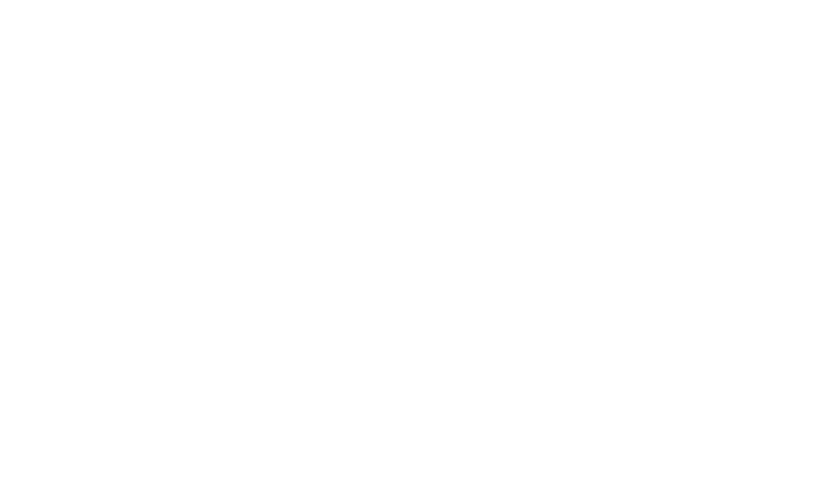
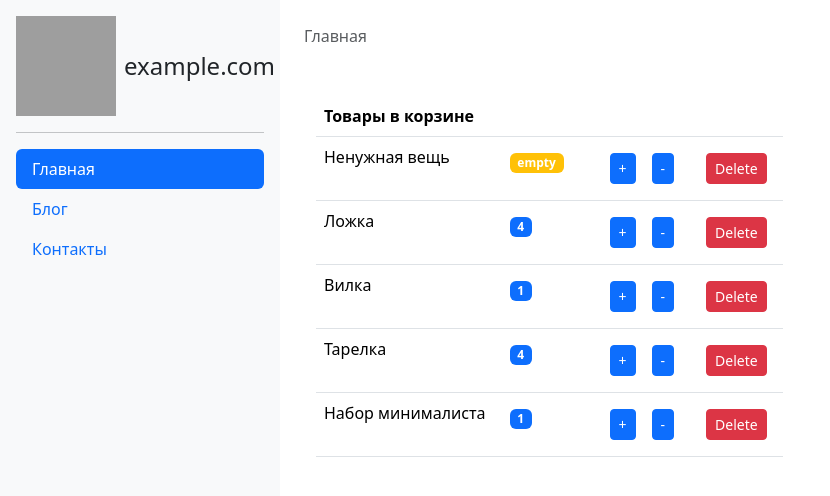
Before and after one commit to VakiTaki/result_jfd, a React (Create React App) app: page / in a window 1280 px wide. Shown: the top 496 px of the page, without its empty margins (0-830 px from the left). Built offline with nearby package versions, Linux system fonts and the light colour scheme; grey boxes are pictures that could not be loaded.

Commit message:
counter and menu update

```diff
--- a/src/App.js
+++ /dev/null
@@ -1,10 +0,0 @@
-import React from "react";
-
-function App() {
-  return (
-    <div className="App">
-    </div>
-  );
-}
-
-export default App;
--- /dev/null
+++ b/src/App.jsx
@@ -0,0 +1,14 @@
+import React from "react";
+import Page from "./components/Page";
+import CounterList from "./components/counterList";
+
+function App() {
+  return (
+    <>
+      <Page />
+      {/* <CounterList /> */}
+    </>
+  );
+}
+
+export default App;
--- /dev/null
+++ b/src/components/Navbar.jsx
@@ -0,0 +1,16 @@
+import React, { useState } from "react";
+import NavLink from "./navLink";
+
+const Navbar = (props) => {
+  return (
+    <div>
+      <ul className="nav nav-pills flex-column mb-auto">
+        {props.menuItems.map((item) => (
+          <NavLink key={item.id} {...item} onItemClick={props.onItemClick} />
+        ))}
+      </ul>
+    </div>
+  );
+};
+
+export default Navbar;
--- /dev/null
+++ b/src/components/Page.jsx
@@ -0,0 +1,58 @@
+import React, { useState } from "react";
+import Navbar from "./Navbar";
+import CounterList from "./counterList";
+import Breadcrumbs from "./breadcrumbs";
+
+function Page() {
+  const logoUrl = "https://picsum.photos/100";
+  const siteName = "example.com";
+  const [menuItems, setMenuItems] = useState([
+    { id: "main", text: "Главная", active: true },
+    { id: "blog", text: "Блог", active: false },
+    { id: "contacts", text: "Контакты", active: false },
+  ]);
+
+  const handleItemClick = (id) => {
+    const newMenuItems = menuItems.map((item) => ({
+      ...item,
+      active: item.id === id,
+    }));
+    setMenuItems(newMenuItems);
+  };
+  const handleSetMainActive = () => {
+    const newMenuItems = menuItems.map((item) => ({
+      ...item,
+      active: item.id === "main",
+    }));
+    setMenuItems(newMenuItems);
+  };
+
+  const currentActivePage = menuItems.find((item) => item.active);
+
+  return (
+    <main className="d-flex flex-nowrap" style={{ height: "100vh" }}>
+      <div
+        className="d-flex flex-column flex-shrink-0 p-3 bg-light"
+        style={{ width: "280px" }}
+      >
+        <div className="d-flex align-items-center mb-3 mb-md-0 me-md-auto link-dark text-decoration-none">
+          <img src={logoUrl} alt="" className="bi pe-none me-2" />
+          <span className="fs-4">{siteName}</span>
+        </div>
+        <hr />
+        <Navbar menuItems={menuItems} onItemClick={handleItemClick} />
+      </div>
+      <div className="p-4">
+        <div>
+          <Breadcrumbs
+            page={currentActivePage}
+            onGoMain={handleSetMainActive}
+          />
+        </div>
+        <CounterList />
+      </div>
+    </main>
+  );
+}
+
+export default Page;
--- /dev/null
+++ b/src/components/breadcrumbs.jsx
@@ -0,0 +1,23 @@
+import React from "react";
+
+const Breadcrumbs = (props) => {
+  // console.log(props);
+  const isMainPage = props.page.id === "main";
+  const mainClasses = "breadcrumb-item" + (isMainPage ? " active" : "");
+  return (
+    <nav>
+      <ol className="breadcrumb">
+        <li className={mainClasses} onClick={props.onGoMain}>
+          Главная
+        </li>
+        {!isMainPage && (
+          <li className="breadcrumb-item active" aria-current="page">
+            {props.page.text}
+          </li>
+        )}
+      </ol>
+    </nav>
+  );
+};
+
+export default Breadcrumbs;
--- /dev/null
+++ b/src/components/counter.jsx
@@ -0,0 +1,65 @@
+import React from "react";
+
+const Counter = (props) => {
+  const valueFormat = () => {
+    return props.value === 0 ? "empty" : props.value;
+  };
+  const badgeCls = () => {
+    let cls = "badge m-2 ";
+    return props.value === 0 ? cls + "bg-warning" : cls + "bg-primary";
+  };
+
+  //Домашка начало
+  function handlerChangeValue(n) {
+    props.onSetCounters((prev) =>
+      prev.map((val) => {
+        if (
+          val.id === props.id
+          // Убираем отрицательные
+          // && val.value + n >= 0
+        ) {
+          return { ...val, value: val.value + n };
+        }
+        return val;
+      })
+    );
+  }
+  //домашка конец
+
+  return (
+    <tr>
+      <td>
+        <span>{props.title}</span>
+      </td>
+      <td style={{ minWidth: "100px" }}>
+        <span className={badgeCls()}>{valueFormat()}</span>
+      </td>
+      <td>
+        {" "}
+        <button
+          className="btn btn-primary btn-sm m-2"
+          onClick={() => handlerChangeValue(1)}
+        >
+          +
+        </button>
+        <button
+          className="btn btn-primary btn-sm m-2"
+          onClick={() => handlerChangeValue(-1)}
+        >
+          -
+        </button>
+      </td>
+      <td>
+        {" "}
+        <button
+          className=" btn btn-danger m-2 btn-sm"
+          onClick={() => props.onDelete(props.id)}
+        >
+          Delete
+        </button>
+      </td>
+    </tr>
+  );
+};
+
+export default Counter;
--- /dev/null
+++ b/src/components/counterList.jsx
@@ -0,0 +1,40 @@
+import React, { useState } from "react";
+import Counter from "./counter";
+
+function CounterList() {
+  const [counters, setCounters] = useState([
+    { id: 0, value: 0, title: "Ненужная вещь" },
+    { id: 1, value: 4, title: "Ложка" },
+    { id: 2, value: 1, title: "Вилка" },
+    { id: 3, value: 4, title: "Тарелка" },
+    { id: 4, value: 1, title: "Набор минималиста" },
+  ]);
+  const handleDelete = (id) => {
+    setCounters((prev) => prev.filter((count) => count.id !== id));
+  };
+  return (
+    <div className="container">
+      <table className="table mt-5">
+        <thead>
+          <tr>
+            <th scope="col" colSpan="4">
+              {counters.length ? "Товары в корзине" : "Корзина пуста"}
+            </th>
+          </tr>
+        </thead>
+        <tbody>
+          {counters.map((count) => (
+            <Counter
+              key={count.id}
+              {...count}
+              onDelete={handleDelete}
+              onSetCounters={setCounters}
+            />
+          ))}
+        </tbody>
+      </table>
+    </div>
+  );
+}
+
+export default CounterList;
--- /dev/null
+++ b/src/components/navLink.jsx
@@ -0,0 +1,18 @@
+import React from "react";
+
+function NavLink(props) {
+  const getClasses = () => {
+    let classes = "nav-link";
+    return (classes += props.active ? " active" : "");
+  };
+
+  return (
+    <li className="nav-item" onClick={() => props.onItemClick(props.id)}>
+      <a href={props.link} className={getClasses()}>
+        {props.text}
+      </a>
+    </li>
+  );
+}
+
+export default NavLink;
--- a/src/index.js
+++ b/src/index.js
@@ -4,8 +4,4 @@
 import "bootstrap/dist//css/bootstrap.css";
 
 const root = ReactDOM.createRoot(document.getElementById("root"));
-root.render(
-  <React.StrictMode>
-    <App />
-  </React.StrictMode>
-);
+root.render(<App />);
```
